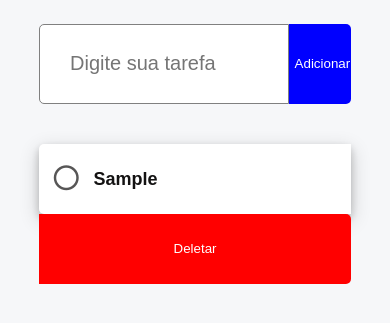
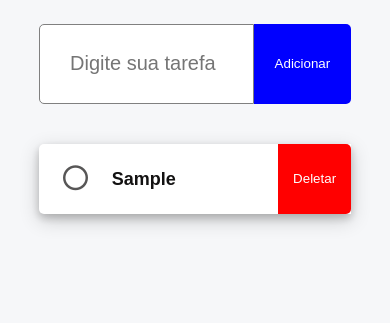
Before and after one commit to DevidSouza/Lista-de-Tarefas, a plain HTML site: page index.html in a window 390 px wide. Both pictures are taken after typing "Sample" into the empty fields and a click on the button "Adicionar". Shown: the part 115-438 px from the top of the page. Drawn offline with Linux system fonts and the light colour scheme.

Commit message:
Adicionando Media Queries e comentários explicativos

```diff
--- a/css/estilocss.css
+++ b/css/estilocss.css
@@ -28,7 +28,6 @@ header{
     align-items: center;
     margin: auto auto;
     margin-bottom: 40px;
-    /* border: 1px solid blue; */
 }
 
 
@@ -40,7 +39,6 @@ header{
     border-radius: 5px 0 0 5px;
     color: rgb(69, 68, 68);
     border: 1px solid grey
-    /* border: 1px solid rgb(204, 36, 36); */
 }
 
 /* PSEUDO-CLASSE QUE MANIPULA O FOCUS */
@@ -69,7 +67,6 @@ main{
     justify-content: center;
     align-items: center;
     margin: auto auto;
-    /* border: 1px solid blue; */
 }
 
 .task{
@@ -102,7 +99,6 @@ main{
     text-align: center;
     color: rgb(87, 86, 86);
     font-size: 30px;
-    /* border: 1px solid rgb(26, 205, 166); */
 }
 
 .mdi-checkbox-marked-circle{
@@ -116,7 +112,6 @@ main{
     cursor: pointer;
     font-weight: bold;
     line-height: 70px;
-    /* border: 1px solid rgb(177, 7, 124); */
 }
 
 .task-content.marked{
--- a/css/media_queries.css
+++ b/css/media_queries.css
@@ -1,130 +1,41 @@
-@media only screen and (max-width: 990px) {
+@media only screen and (max-width: 525px) {
+
+    main {
+        flex: 60%
+    }
 
     .input {
-        flex: 60%;
-        font-size: 20px;
+        flex: 50;
     }
 
     .add-button {
-        flex: 7%;
-        background-color: rgb(0, 47, 255);
-        color: white;
-        border: 0
+        flex: 30%
     }
 
-}
-
-@media only screen and (max-width: 800px) {
-
-    .input {
-        flex: 45%;
-        font-size: 15px;
+    .task-verification {
+        flex: 20%;
+        text-align: center;
+        color: rgb(87, 86, 86);
+        font-size: 30px;
+        /* border: 1px solid rgb(26, 205, 166); */
     }
 
-    .add-button {
-        flex: 15%;
-        background-color: rgb(0, 47, 255);
-        color: white;
-        border: 0
+    .task-content {
+        flex: 50%;
+        color: rgb(19, 18, 18);
+        font-size: 18px;
+        cursor: pointer;
+        font-weight: bold;
+        line-height: 70px;
+        /* border: 1px solid rgb(177, 7, 124); */
     }
 
-    .tarefa-e-button-del{
-        flex: 45%;
-        margin-left: 15%;
-    }
-
-    .btn-checkout{
-        flex: 15%;
-    }
-
-    .tarefa{
-        flex: 70%;
-    }
-
-    .del-button{
-        flex: 10%;
-        margin-right: 15%;
+    .task-del-button {
+        flex: 20%;
     }
 }
 
-@media only screen and (max-width: 700px) {
-
-    .input {
-        flex: 50%;
-        font-size: 15px;
-        padding-left: 50px;
-    }
-
-    .add-button {
-        flex: 25%;
-        background-color: rgb(0, 47, 255);
-        color: white;
-        border: 0
-    }
-
-    .tarefa-e-button-del{
-        flex: 50%;
-        margin-left: 15%;
-    }
-
-    .del-button{
-        flex: 15%;
-        margin-right: 15%;
-    }
-}
-
-@media only screen and (max-width: 600px) {
-
-    .input-button{
-        margin-left: 14%;
-        margin-right: 14%;
-    }
-
-    .input {
-        flex: 30%;
-        font-size: 15px;
-        padding-left: 50px;
-    }
-
-    .add-button {
-        flex: 7%;
-        background-color: rgb(0, 47, 255);
-        color: white;
-        border: 0
-    }
-
-    .tarefa-e-button-del{
-        flex: 45%;
-        margin-left: 12%;
-    }
-
-    .del-button{
-        flex: 20%;
-        margin-right: 12%;
-    }
-}
-
-@media only screen and (max-width: 500px) {
-
-    .input-button{
-        margin-left: 10%;
-        margin-right: 10%;
-    }
-
-    .input {
-        flex: 20%;
-        font-size: 14px;
-        padding-left: 50px;
-    }
-
-    .add-button {
-        flex: 7%;
-        background-color: rgb(0, 47, 255);
-        color: white;
-        border: 0
-    }
-}
-
+/*
 @media only screen and ( max-width: 425px) {
 
     .input-button{
@@ -144,4 +55,5 @@
         color: white;
         border: 0
     }
-}
+} */
+*/
--- a/index.html
+++ b/index.html
@@ -7,7 +7,7 @@
     <meta name="viewport" content="width=device-width, initial-scale=1.0">
     <link rel="stylesheet" href="css/estilocss.css">
     <link rel="stylesheet" href="https://cdn.jsdelivr.net/npm/@mdi/font@7.2.96/css/materialdesignicons.min.css">
-    <!-- <link rel="stylesheet" href="css/media_queries.css"> -->
+    <link rel="stylesheet" href="css/media_queries.css">
     <title>Lista de Tarefas</title>
 </head>
 
--- a/main.js
+++ b/main.js
@@ -33,7 +33,7 @@ function add_task() {
                     <button onclick='delete_task(task${id})' class='del-button'>Deletar</button>
                 </div>
             </div>
-    `);
+        `);
 
         main.innerHTML = ''
 
@@ -52,12 +52,12 @@ function add_task() {
     };
 };
 
+// FUNÇÃO QUE MARCA OU DESMARCA TAREFA
+function marked_task(object) {
+    let task_object = object;
 
-function marked_task(object) {
-    let task = object;
-
-    if (task.getAttribute('class') == 'task') {
-        task.classList.add('marked');
+    if (task_object.getAttribute('class') == 'task') {
+        task_object.classList.add('marked');
 
         let task_content = document.getElementById('task_content' + get_number(String(object.id)))
         task_content.classList.add('marked')
@@ -71,7 +71,7 @@ function marked_task(object) {
         marked_task_to_down(all_task, object, true);
     }
     else {
-        task.classList.remove('marked')
+        task_object.classList.remove('marked')
 
         let task_content = document.getElementById('task_content' + get_number(String(object.id)))
         task_content.classList.remove('marked')
@@ -93,6 +93,7 @@ function delete_task(id) {
     delete all_task[get_number(String(id_task))]
 }
 
+//  FUNÇÃO QUE OBTEM TODOS OS NÚMEROS CONTIDOS NUMA STRING
 function get_number(str) {
     number = ''
     for (caracter in str) {
@@ -103,6 +104,7 @@ function get_number(str) {
     return number
 }
 
+// FUNÇÃO QUE DESLOCA TAREFA MARCADA PARA O FINAL DA LISTA (ÚLTIMA POSIÇÃO NO DOM)
 function marked_task_to_down(list, task, marked) {
     for (task_index in list) {
         if (list[task_index].includes(task.id) && marked == true) {
```
